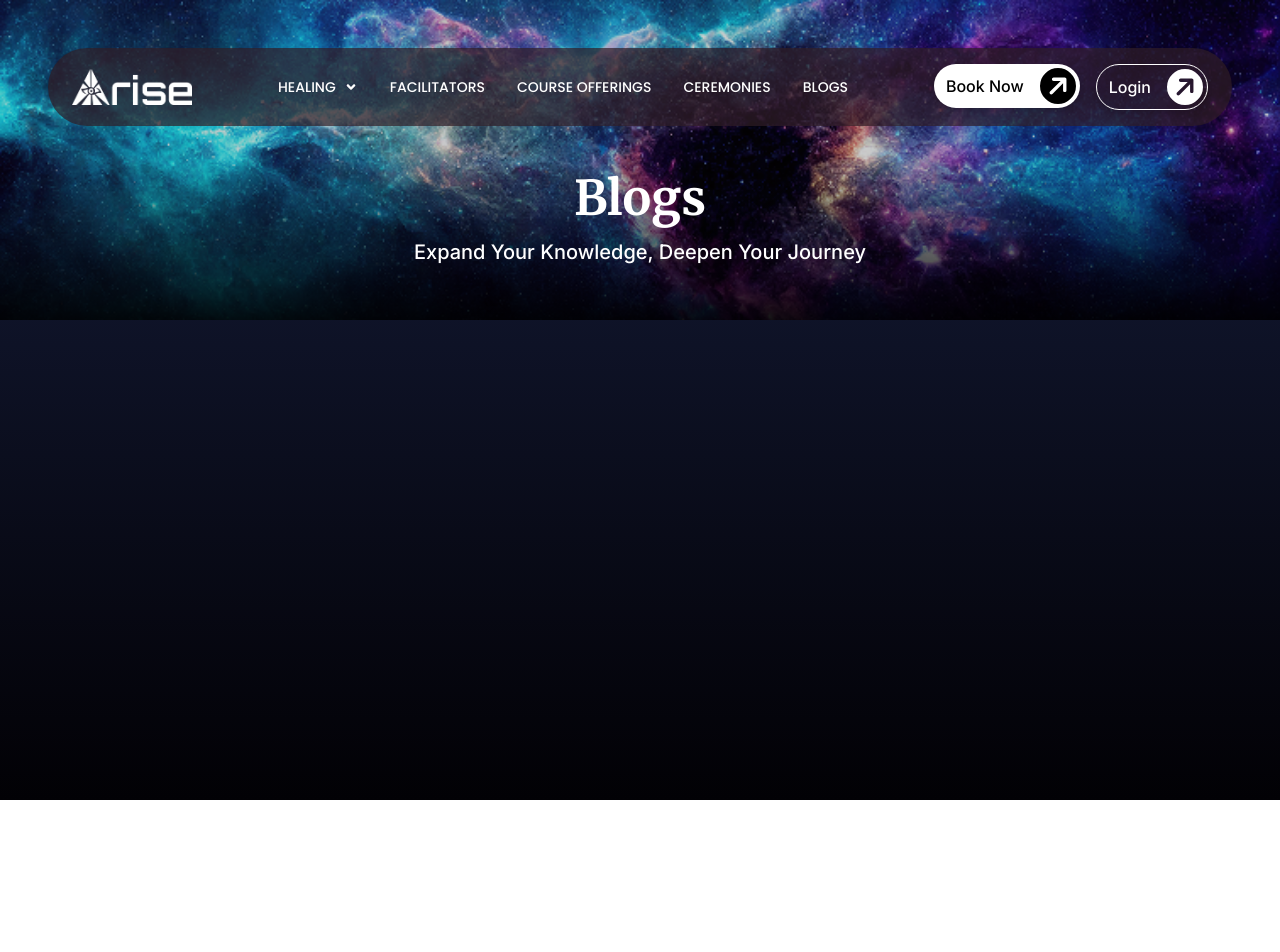
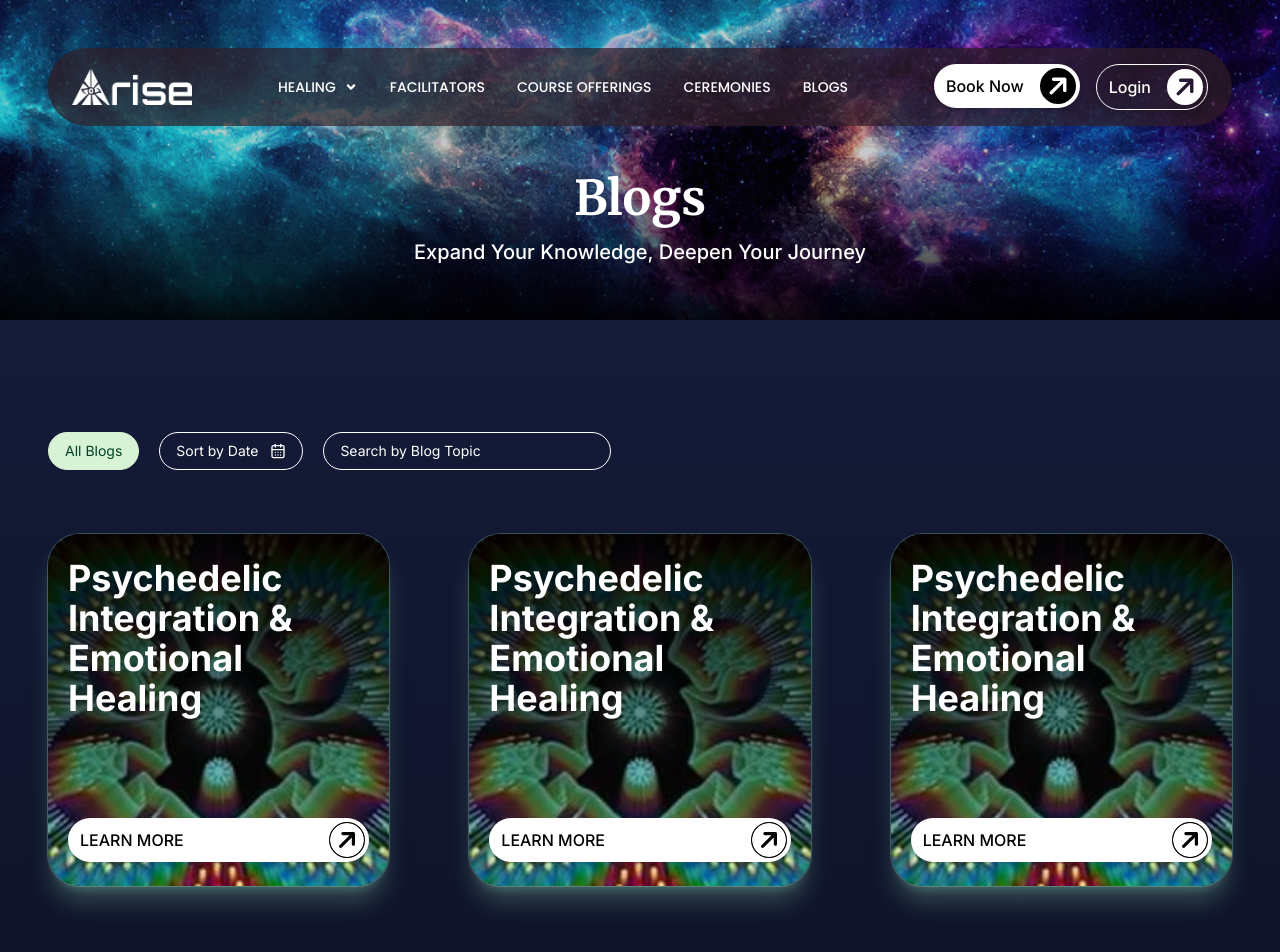
Before and after one commit to htetaungkhant/enrique-website-frontend, a Next.js app: page /blogs in a window 1280 px wide. Shown: the top 952 px of the page. Before the commit the page ends 800 px from the top, so only its background shows below. Built offline with nearby package versions, Linux system fonts and the light colour scheme.

Commit message:
90% of BlogsPage UI and draft UI for blog details

```diff
--- /dev/null
+++ b/components/BlogsPage/BlogCard.js
@@ -0,0 +1,18 @@
+import { cn } from "@/lib/utils";
+import IconButton from "../common/Button";
+
+const BlogCard = ({ image, title, learnMoreHref, className }) => {
+    return (
+        <div className={cn("p-4 lg:px-5 lg:py-6 h-64 lg:h-[22rem] rounded-[2rem] shadow-xl ring ring-[#A5F3CC40] shadow-[#A5F3CC40] flex flex-col justify-between bg-center bg-cover bg-no-repeat overflow-hidden relative", className)} style={{ backgroundImage: `url(${image})` }}>
+            {/* Gradient overlay */}
+            <div className="absolute inset-0 bg-gradient-to-b from-black/90 to-transparent"></div>
+
+            <h2 className="text-2xl md:text-3xl xl:text-4xl font-bold relative">{title}</h2>
+            <div className="relative">
+                <IconButton href={learnMoreHref} name="LEARN MORE" iconClassName="text-white bg-black rounded-full border-[1px] border-black" />
+            </div>
+        </div>
+    )
+}
+
+export default BlogCard;
--- /dev/null
+++ b/components/common/SearchBox.js
@@ -0,0 +1,12 @@
+import { cn } from "@/lib/utils";
+
+const SearchBox = ({ className, ...props }) => {
+    return (
+        <input
+            className={cn("px-4 py-1 lg:py-2 border-[1px] border-white rounded-3xl outline-none placeholder-white", className)}
+            {...props}
+        />
+    )
+}
+
+export default SearchBox;
--- a/pages/blogs.js
+++ /dev/null
@@ -1,13 +0,0 @@
-import { PageHeaderWithBanner } from "@/components/common/PageHeader"
-
-const Blogs = () => {
-    return (
-        <main>
-            <PageHeaderWithBanner title="Blogs">
-                <p className="inter-font text-sm md:text-base lg:text-lg xl:text-xl font-medium">Expand Your Knowledge, Deepen Your Journey</p>
-            </PageHeaderWithBanner>
-        </main>
-    )
-}
-
-export default Blogs
--- /dev/null
+++ b/pages/blogs/[slug].js
@@ -0,0 +1,23 @@
+import { useRouter } from "next/router";
+
+import Footer from "@/components/common/Footer";
+import { PageHeaderWithBanner } from "@/components/common/PageHeader";
+import UPSection from "@/components/common/UniformPaddingSection";
+
+const BlogDetails = () => {
+    const router = useRouter();
+
+    return (
+        <main>
+            <PageHeaderWithBanner title="Blogs">
+                <p className="inter-font text-sm md:text-base lg:text-lg xl:text-xl font-medium">Expand Your Knowledge, Deepen Your Journey</p>
+            </PageHeaderWithBanner>
+            <UPSection className="h-[60vh] text-white">
+                <h2 className="font-black text-4xl">{router.query.slug}</h2>
+            </UPSection>
+            <Footer className="mt-10" />
+        </main>
+    )
+}
+
+export default BlogDetails;
--- /dev/null
+++ b/pages/blogs/index.js
@@ -0,0 +1,91 @@
+import { LuCalendarDays } from "react-icons/lu";
+
+import Footer from "@/components/common/Footer";
+import { PageHeaderWithBanner } from "@/components/common/PageHeader";
+import SearchBox from "@/components/common/SearchBox";
+import UPSection from "@/components/common/UniformPaddingSection";
+import BlogCard from "@/components/BlogsPage/BlogCard";
+
+const data = [
+    {
+        image: "/dummy-data/4.jpg",
+        title: "Psychedelic Integration & Emotional Healing",
+    },
+    {
+        image: "/dummy-data/4.jpg",
+        title: "Psychedelic Integration & Emotional Healing",
+    },
+    {
+        image: "/dummy-data/4.jpg",
+        title: "Psychedelic Integration & Emotional Healing",
+    },
+    {
+        image: "/dummy-data/4.jpg",
+        title: "Psychedelic Integration & Emotional Healing",
+    },
+    {
+        image: "/dummy-data/4.jpg",
+        title: "Psychedelic Integration & Emotional Healing",
+    },
+    {
+        image: "/dummy-data/4.jpg",
+        title: "Psychedelic Integration & Emotional Healing",
+    },
+    {
+        image: "/dummy-data/4.jpg",
+        title: "Psychedelic Integration & Emotional Healing",
+    },
+    {
+        image: "/dummy-data/4.jpg",
+        title: "Psychedelic Integration & Emotional Healing",
+    },
+    {
+        image: "/dummy-data/4.jpg",
+        title: "Psychedelic Integration & Emotional Healing",
+    },
+    {
+        image: "/dummy-data/4.jpg",
+        title: "Psychedelic Integration & Emotional Healing",
+    },
+    {
+        image: "/dummy-data/4.jpg",
+        title: "Psychedelic Integration & Emotional Healing",
+    },
+    {
+        image: "/dummy-data/4.jpg",
+        title: "Psychedelic Integration & Emotional Healing",
+    },
+]
+
+const Blogs = () => {
+
+    return (
+        <main>
+            <PageHeaderWithBanner title="Blogs">
+                <p className="inter-font text-sm md:text-base lg:text-lg xl:text-xl font-medium">Expand Your Knowledge, Deepen Your Journey</p>
+            </PageHeaderWithBanner>
+            <UPSection>
+                <div className="inter-font text-white">
+                    <div className="py-16 flex flex-col items-start md:flex-row gap-3 lg:gap-5">
+                        <span className="px-4 py-1 lg:py-2 text-sm border-[1px] border-[#D7F2D5] rounded-3xl cursor-pointer text-[#054224] bg-[#D7F2D5]">All Blogs</span>
+                        <span className="px-4 py-1 lg:py-2 text-sm border-[1px] border-white rounded-3xl cursor-pointer flex items-center gap-3">
+                            Sort by Date
+                            <LuCalendarDays size={16} />
+                        </span>
+                        <SearchBox placeholder="Search by Blog Topic" className="md:w-52 lg:w-72 text-sm" />
+                    </div>
+                    <div className="grid grid-cols-1 md:grid-cols-2 lg:grid-cols-3 gap-5 md:gap-10 xl:gap-20 justify-between">
+                        {
+                            data.map((item, index) => (
+                                <BlogCard key={index} image={item.image} title={item.title} learnMoreHref={`/blogs/${item.title}`} />
+                            ))
+                        }
+                    </div>
+                </div>
+            </UPSection>
+            <Footer className="mt-10" />
+        </main>
+    )
+}
+
+export default Blogs
```
Also changed, not shown: public/dummy-data/4.jpg (added).
